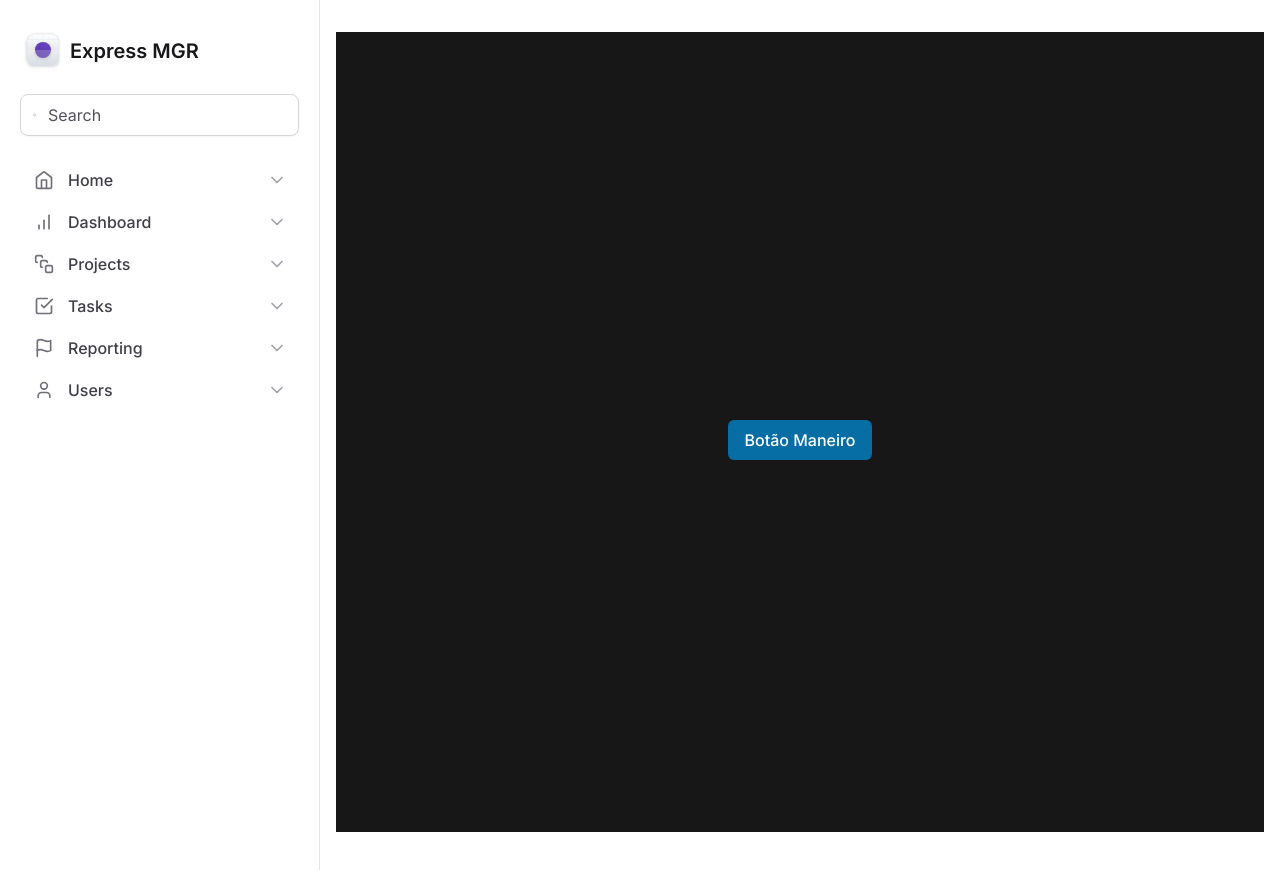
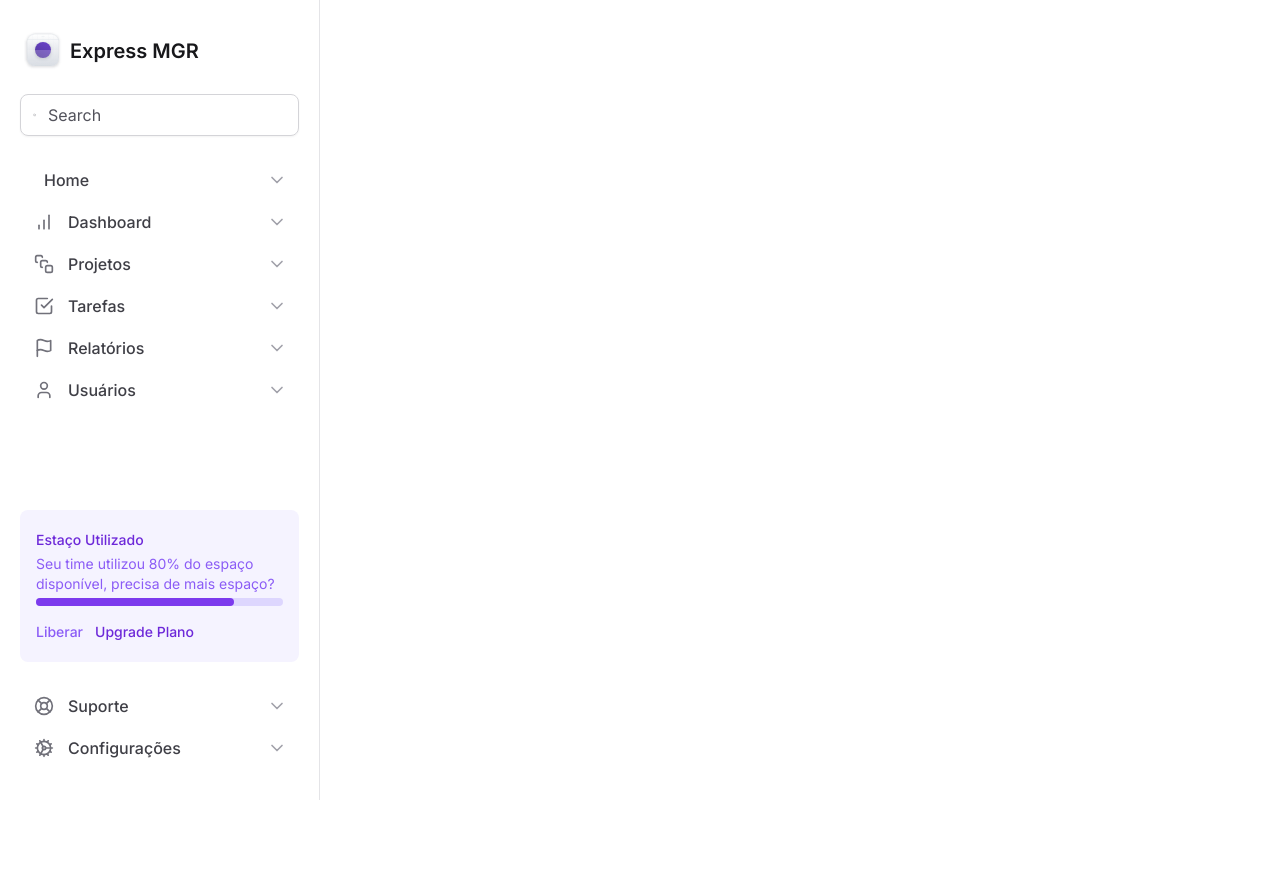
Before and after one commit to GabrielS0ares/tailwind-next, a Next.js app: page / in a window 1280 px wide. Shown: the top 870 px of the page. After the commit the page ends 800 px from the top, so only its background shows below. Built offline with nearby package versions, Linux system fonts and the light colour scheme.

Commit message:
feat: Widget de Espaço Usado

```diff
--- a/src/app/page.tsx
+++ b/src/app/page.tsx
@@ -1,9 +1,5 @@
 import { BotaoManeiro } from '../components/BotaoManeiro'
 
 export default function Home() {
-  return (
-    <main>
-      <BotaoManeiro />
-    </main>
-  )
+  return <main></main>
 }
--- a/src/components/Sidebar/MainNavigation/index.tsx
+++ /dev/null
@@ -1,22 +0,0 @@
-import {
-  BarChart,
-  CheckSquare,
-  Flag,
-  Home,
-  SquareStack,
-  User,
-} from 'lucide-react'
-import { NavItem } from './NavItem'
-
-export function MainNavigation() {
-  return (
-    <nav className="space-y-0.5">
-      <NavItem title="Home" icon={Home} />
-      <NavItem title="Dashboard" icon={BarChart} />
-      <NavItem title="Projects" icon={SquareStack} />
-      <NavItem title="Tasks" icon={CheckSquare} />
-      <NavItem title="Reporting" icon={Flag} />
-      <NavItem title="Users" icon={User} />
-    </nav>
-  )
-}
--- /dev/null
+++ b/src/components/Sidebar/UsedSpaceWidget.tsx
@@ -0,0 +1,39 @@
+import { LifeBuoy, Cog } from 'lucide-react'
+import { NavItem } from './NavItem'
+
+export function UsedSpaceWidget() {
+  return (
+    <div className="mt-auto flex flex-col gap-6">
+      <div className="flex flex-col gap-4 rounded-lg bg-violet-50 px-4 py-5">
+        <div className="space-y-1 text-sm/5">
+          <span className="font-medium text-violet-700">Estaço Utilizado</span>
+          <p className="text-violet-500">
+            Seu time utilizou 80% do espaço disponível, precisa de mais espaço?
+          </p>
+          <div className="h-2 rounded-full bg-violet-200">
+            <div className="h-2 w-4/5 rounded-full bg-violet-600"></div>
+          </div>
+          <div className="space-x-3 space-y-3">
+            <button
+              type="button"
+              className="text-sm font-medium text-violet-500 duration-200 hover:text-violet-700"
+            >
+              Liberar
+            </button>
+            <button
+              type="button"
+              className="text-sm font-medium text-violet-700 duration-200 hover:text-violet-900"
+            >
+              Upgrade Plano
+            </button>
+          </div>
+        </div>
+      </div>
+
+      <nav className="space-y-0.5">
+        <NavItem title="Suporte" icon={LifeBuoy} />
+        <NavItem title="Configurações" icon={Cog} />
+      </nav>
+    </div>
+  )
+}
--- a/src/components/Sidebar/index.tsx
+++ b/src/components/Sidebar/index.tsx
@@ -1,10 +1,21 @@
-import { Search } from 'lucide-react'
+import {
+  BarChart,
+  CheckSquare,
+  Cog,
+  Flag,
+  LifeBuoy,
+  Search,
+  SquareStack,
+  User,
+} from 'lucide-react'
 import { Logo } from './Logo'
-import { MainNavigation } from './MainNavigation'
+import { NavItem } from './NavItem'
+import Home from '@/app/page'
+import { UsedSpaceWidget } from './UsedSpaceWidget'
 
 export function Sidebar() {
   return (
-    <aside className="space-y-6 border-r border-zinc-200 px-5 py-8">
+    <aside className="flex flex-col gap-6 border-r border-zinc-200 px-5 py-8">
       <Logo />
       <div className="flex w-full items-center gap-2 rounded-lg border border-zinc-300 px-3 py-2 shadow-sm">
         <Search className="h-5 w-5 text-zinc-500" />
@@ -14,7 +25,15 @@ export function Sidebar() {
           className="mx-1 flex-1 border-0 bg-transparent p-0 text-zinc-900 placeholder-zinc-600"
         />
       </div>
-      <MainNavigation />
+      <nav className="space-y-0.5">
+        <NavItem title="Home" icon={Home} />
+        <NavItem title="Dashboard" icon={BarChart} />
+        <NavItem title="Projetos" icon={SquareStack} />
+        <NavItem title="Tarefas" icon={CheckSquare} />
+        <NavItem title="Relatórios" icon={Flag} />
+        <NavItem title="Usuários" icon={User} />
+      </nav>
+      <UsedSpaceWidget />
     </aside>
   )
 }
```
Also changed, not shown: src/components/Sidebar/NavItem.tsx (renamed from src/components/Sidebar/MainNavigation/NavItem.tsx).
